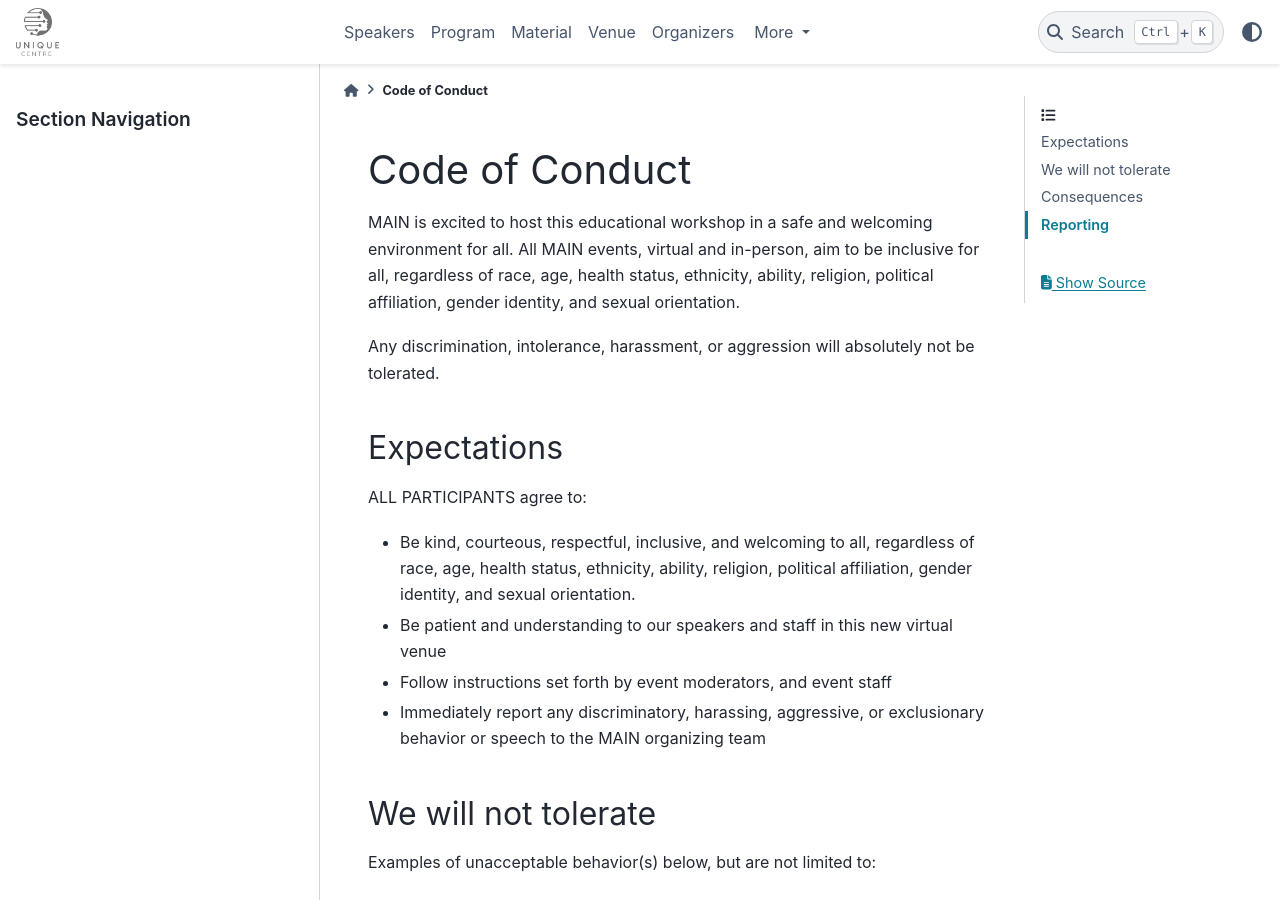
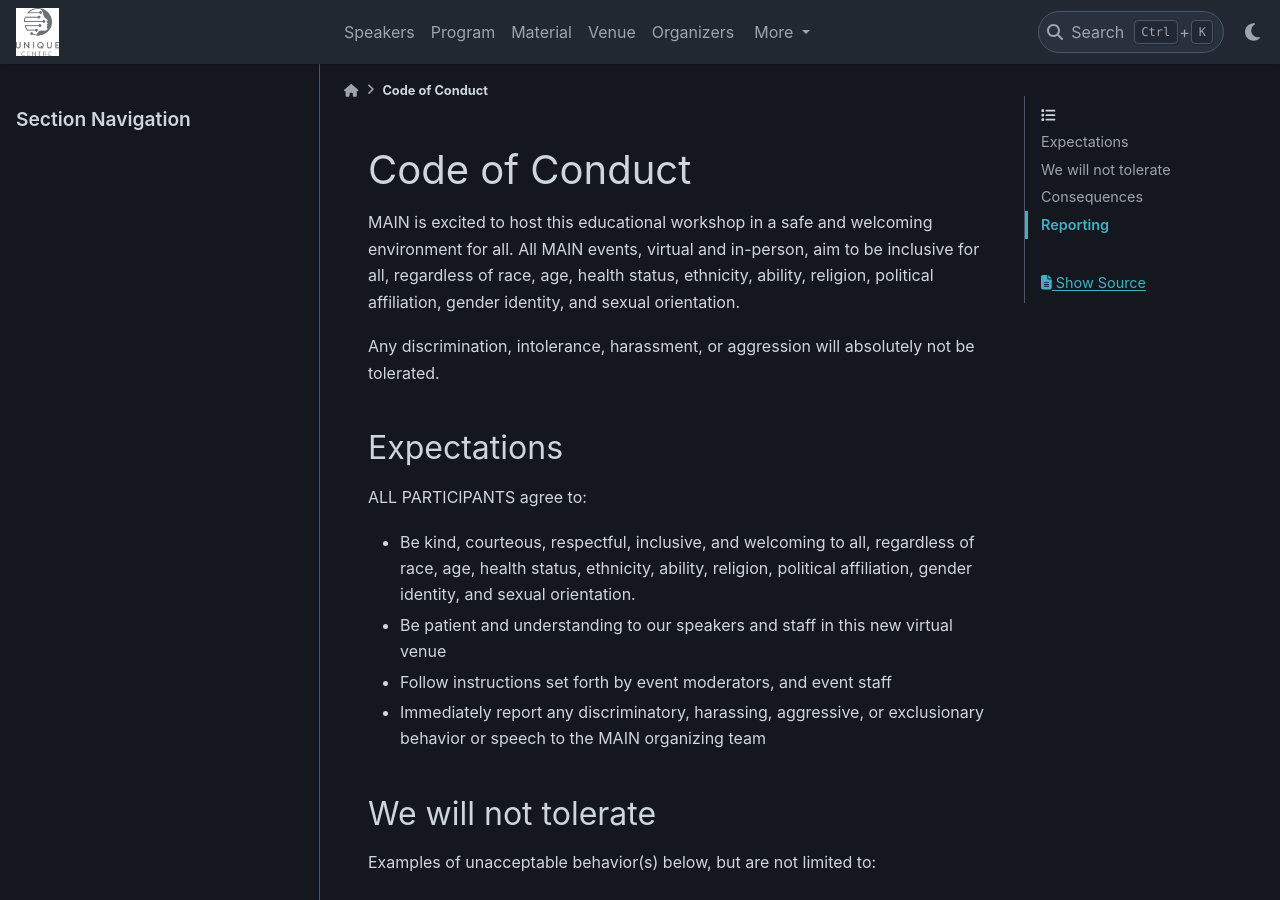
Before and after one commit to neuro-ai-creative-hacknight/neuro-ai-creative-hacknight.github.io, a Jupyter Book: the page built from content/CoC.md, in a window 1280 px wide and 900 px high. Built offline with Jupyter Book 1.0.4 settings and Sphinx 7.4.7 and the PyData theme 0.15.4, drawn with Linux system fonts in a browser that asks for light colours.

Commit message:
tried smth

```diff
--- a/content/_config.yml
+++ b/content/_config.yml
@@ -50,3 +50,5 @@ sphinx:
    - sphinx_design
  config:
     html_theme: pydata_sphinx_theme
+    html_context:
+      default_mode: dark
```
